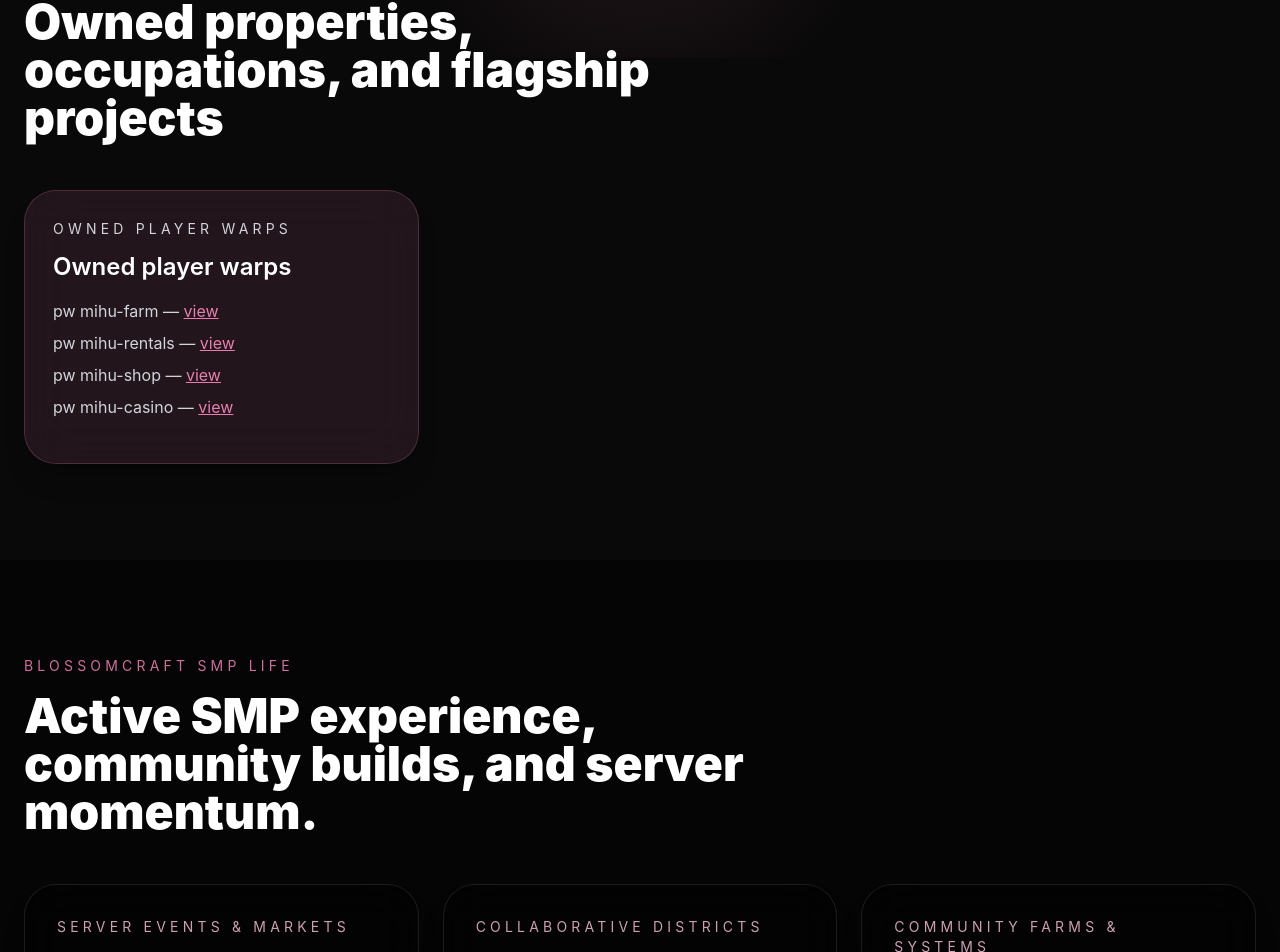
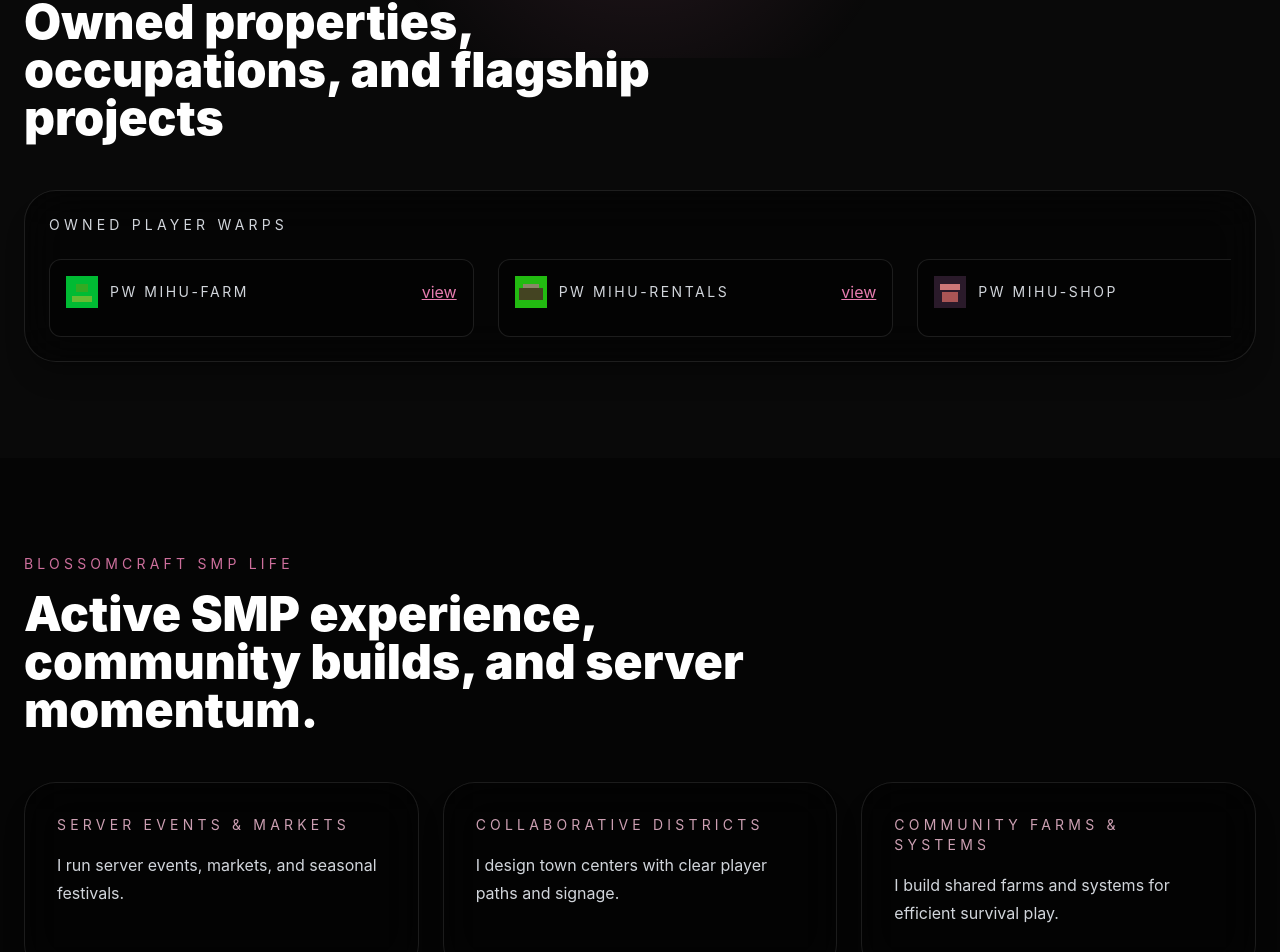
Before and after one commit to ro-mihaiu/ro-mihaiu.github.io, a Next.js app: page / in a window 1280 px wide. Shown: the part 1758-2710 px from the top of the page. Built offline with nearby package versions, Linux system fonts and the light colour scheme.

Commit message:
Uniform dark theme for warp cards; remove per-warp color classes

```diff
--- a/src/components/OwnershipSection.tsx
+++ b/src/components/OwnershipSection.tsx
@@ -1,11 +1,10 @@
 import { motion } from 'framer-motion'
 
-const items = [
-  {
-    title: 'Owned player warps',
-    subtitle: 'pw mihu-farm, pw mihu-rentals, pw mihu-shop, pw mihu-casino',
-    color: 'bg-sakura-pink/10 border-sakura-pink/20'
-  }
+const warps = [
+  { slug: 'mihu-farm', title: 'pw mihu-farm', desc: 'I manage the farm — harvesting and restocking as needed.' },
+  { slug: 'mihu-rentals', title: 'pw mihu-rentals', desc: 'I handle rentals and player plots — follow posted rules.' },
+  { slug: 'mihu-shop', title: 'pw mihu-shop', desc: 'I run the shop — trade using signs or shop menus.' },
+  { slug: 'mihu-casino', title: 'pw mihu-casino', desc: 'I host mini-games and events — play fair and enjoy.' }
 ]
 
 export default function OwnershipSection() {
@@ -18,28 +17,64 @@ export default function OwnershipSection() {
           <h2 className="mt-4 text-4xl md:text-5xl font-black text-white">Owned properties, occupations, and flagship projects</h2>
         </div>
 
-        <div className="grid gap-6 md:grid-cols-2 xl:grid-cols-3">
-          {items.map((item, index) => (
+        <div className="">
           <motion.div
-              key={item.title}
             initial={{ opacity: 0, y: 20 }}
             whileInView={{ opacity: 1, y: 0 }}
             viewport={{ once: true, amount: 0.3 }}
-              transition={{ duration: 0.45, delay: index * 0.08 }}
+            transition={{ duration: 0.45 }}
           >
-              <div className={`rounded-[2rem] border p-7 shadow-xl shadow-black/20 backdrop-blur-xl ${item.color} hover:-translate-y-1 transition-transform h-full flex flex-col`}>
-                <p className="text-sm uppercase tracking-[0.3em] text-gray-300">{item.title}</p>
-                <h3 className="mt-3 text-2xl font-semibold text-white">Owned player warps</h3>
-                <div className="mt-4 text-gray-300 space-y-2 flex-1">
-                  <p>pw mihu-farm — <a className="text-sakura-pink/90 underline" href="/player-warps/mihu-farm">view</a></p>
-                  <p>pw mihu-rentals — <a className="text-sakura-pink/90 underline" href="/player-warps/mihu-rentals">view</a></p>
-                  <p>pw mihu-shop — <a className="text-sakura-pink/90 underline" href="/player-warps/mihu-shop">view</a></p>
-                  <p>pw mihu-casino — <a className="text-sakura-pink/90 underline" href="/player-warps/mihu-casino">view</a></p>
+            <div className="rounded-[2rem] border p-6 shadow-xl shadow-black/20 backdrop-blur-xl bg-black/40 border-white/10">
+              <p className="text-sm uppercase tracking-[0.3em] text-gray-300">Owned player warps</p>
+              <div className="mt-6 overflow-x-auto">
+                <div className="flex gap-6 items-start w-max">
+                  {warps.map((w) => (
+                    <div key={w.slug} className="group min-w-[220px] rounded-xl border border-white/10 bg-black/30 p-4 hover:shadow-lg transition-all duration-200 overflow-hidden">
+                      <div className="flex items-center justify-between">
+                        <div className="flex items-center gap-3">
+                          <span className="w-8 h-8 block image-rendering-pixelated">
+                            {w.slug === 'mihu-farm' && (
+                              <svg width="32" height="32" viewBox="0 0 32 32" xmlns="http://www.w3.org/2000/svg" className="block" style={{ imageRendering: 'pixelated' }}>
+                                <rect width="32" height="32" fill="#0b3" />
+                                <rect x="6" y="20" width="20" height="6" fill="#6b3" />
+                                <rect x="10" y="8" width="12" height="8" fill="#3a2" />
+                              </svg>
+                            )}
+                            {w.slug === 'mihu-rentals' && (
+                              <svg width="32" height="32" viewBox="0 0 32 32" xmlns="http://www.w3.org/2000/svg" style={{ imageRendering: 'pixelated' }}>
+                                <rect width="32" height="32" fill="#2b1" />
+                                <rect x="4" y="12" width="24" height="12" fill="#442" />
+                                <rect x="8" y="8" width="16" height="4" fill="#886" />
+                              </svg>
+                            )}
+                            {w.slug === 'mihu-shop' && (
+                              <svg width="32" height="32" viewBox="0 0 32 32" xmlns="http://www.w3.org/2000/svg" style={{ imageRendering: 'pixelated' }}>
+                                <rect width="32" height="32" fill="#2a1a2a" />
+                                <rect x="6" y="8" width="20" height="6" fill="#c77" />
+                                <rect x="8" y="16" width="16" height="10" fill="#a55" />
+                              </svg>
+                            )}
+                            {w.slug === 'mihu-casino' && (
+                              <svg width="32" height="32" viewBox="0 0 32 32" xmlns="http://www.w3.org/2000/svg" style={{ imageRendering: 'pixelated' }}>
+                                <rect width="32" height="32" fill="#111" />
+                                <rect x="6" y="6" width="20" height="20" fill="#b08f2f" />
+                                <circle cx="16" cy="16" r="4" fill="#ffd" />
+                              </svg>
+                            )}
+                          </span>
+                          <p className="text-sm uppercase tracking-[0.18em] text-gray-300">{w.title}</p>
                         </div>
-                <div className="mt-4" />
+                        <a href={`/player-warps/${w.slug}`} className="ml-4 text-sakura-pink/90 underline">view</a>
+                      </div>
+                      <div className="mt-3 text-gray-300 max-h-0 overflow-hidden group-hover:max-h-40 transition-[max-height] duration-350 ease-out">
+                        <p className="text-sm transform -translate-y-2 opacity-0 group-hover:translate-y-0 group-hover:opacity-100 transition-all duration-300">{w.desc}</p>
+                      </div>
+                    </div>
+                  ))}
+                </div>
+              </div>
             </div>
           </motion.div>
-          ))}
         </div>
       </div>
     </section>
```
Lines whose indentation alone changed are shown as unchanged.
